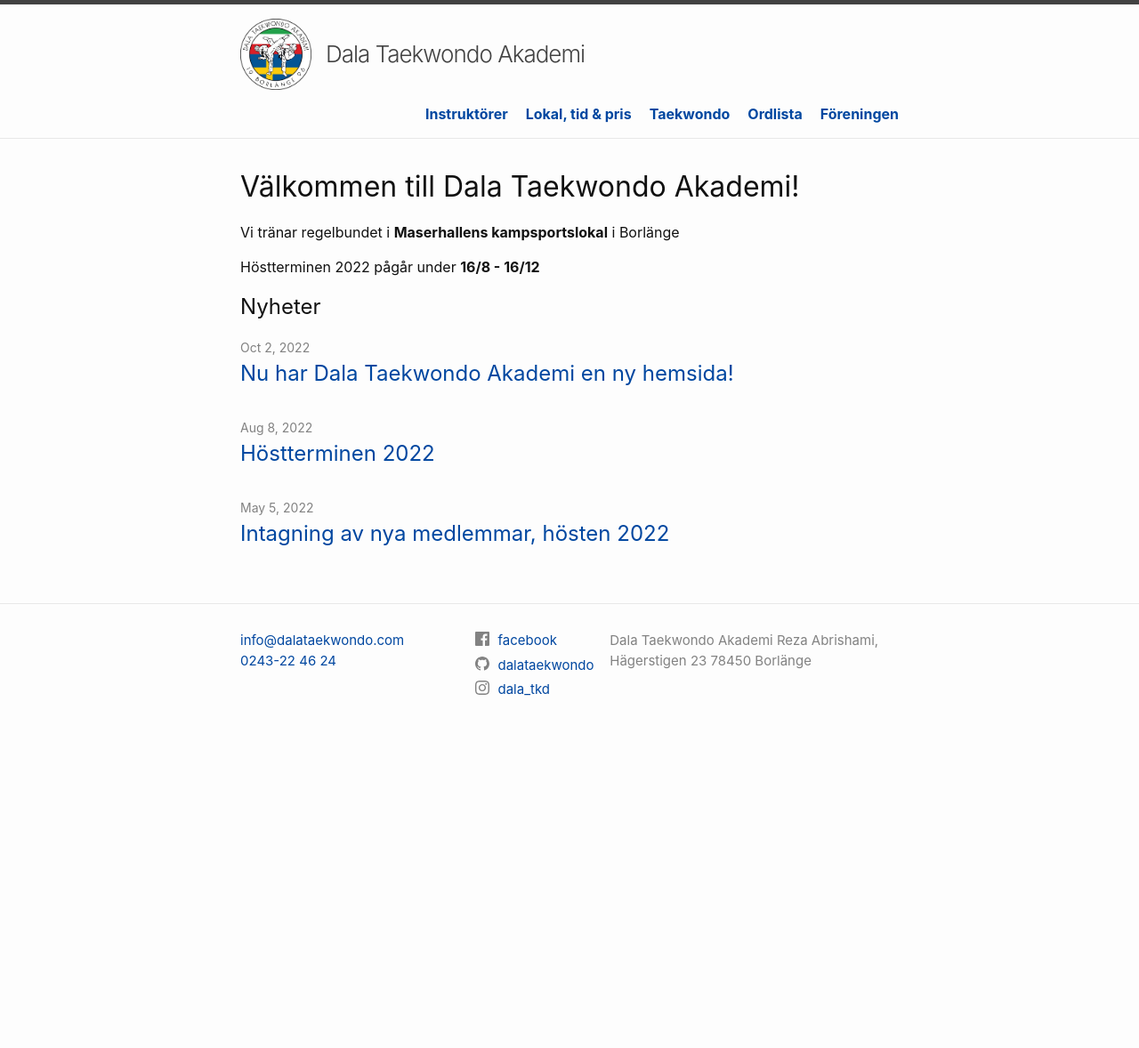
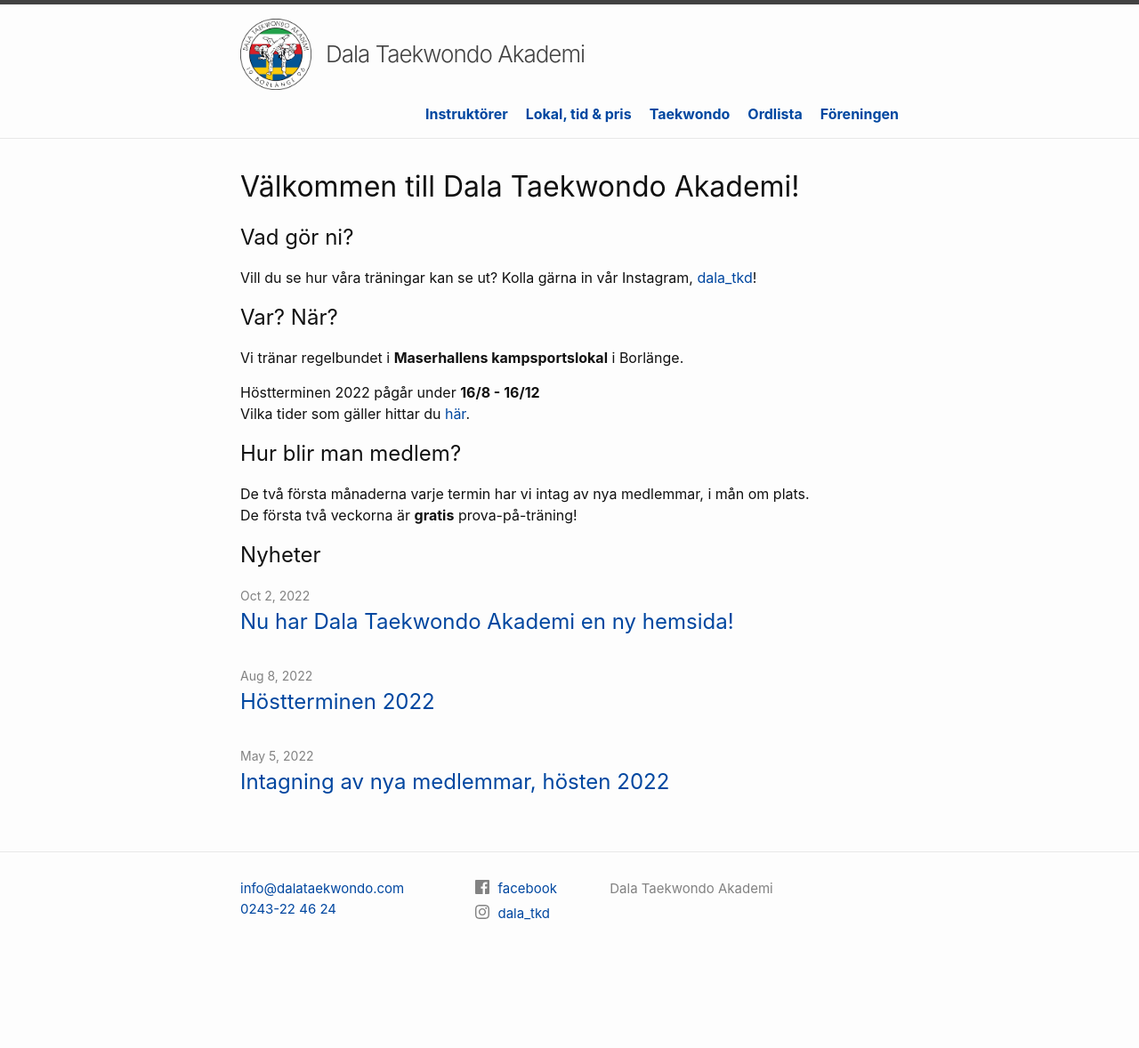
Before and after one commit to dalataekwondo/dalataekwondo.github.io, a Jekyll site: the page built from index.markdown, in a window 1280 px wide. Shown: the whole page at 89% size. Built offline with Jekyll 4.4.1, drawn with Linux system fonts in a browser that asks for light colours; before the commit the page ends 927 px from its top, so only the background shows below that.

Commit message:
more text on starting page

```diff
--- a/03.taekwondo.markdown
+++ b/03.taekwondo.markdown
@@ -146,7 +146,7 @@ resulterat i ett oavgjort resultat. Segrare är den som registrerats för först
 eller motståndaren erhållit -2 poäng för förbjuden handling. Vid 0-0 efter 4:e rondens slut utser
 matchdomaren tillsammans med kantdomarna vinnaren efter överlägsenhet som visats under 4:e ronden.
 
-#### OBS!
+#### Obs!
 
 Då en tävlande erhållit 10 varningar (Gam Jeum) eller när en tävlande eller coachen ignorerar eller
 bryter mot de grundläggande reglerna i en Taekwondotävling, kan matchdomaren förklara denne som
@@ -257,7 +257,8 @@ enskilde eleven, samt förmågan att använda dessa för att leva framgångsrikt
 
 > Klubblojalitet, lydnad och respekt mot föräldrar och instruktören samt respekt mot senior elever, uppriktighet mot vänner, mod i kamp och undvikande av onödigt våld.
 
-**OBS:**
+#### Obs!
+
 Taekwondo tar avstånd från oseriösa personer som sammanblandar och utnyttjar Taekwondos namn i
 samband med video och gatuvåld. Om någon har detta som målsättning för sin träning är han/hon inte
 välkommen i TKD familjen!!!
--- a/_config.yml
+++ b/_config.yml
@@ -26,12 +26,10 @@ author:
 
 description: > # this means to ignore newlines until "baseurl:"
   Dala Taekwondo Akademi
-  Reza Abrishami, Hägerstigen 23
-  78450 Borlänge
 baseurl: "" # the subpath of your site, e.g. /blog
 url: "" # the base hostname & protocol for your site, e.g. http://example.com
 instagram_username: dala_tkd
-github_username: dalataekwondo
+# github_username: dalataekwondo
 facebook_username: "100057487928855"
 facebook_displayname: facebook
 
--- a/index.markdown
+++ b/index.markdown
@@ -4,6 +4,18 @@ title: Välkommen till Dala Taekwondo Akademi!
 nonav: true
 ---
 
-Vi tränar regelbundet i **Maserhallens kampsportslokal** i Borlänge
+## Vad gör ni?
+
+Vill du se hur våra träningar kan se ut? Kolla gärna in vår Instagram, [{{ site.instagram_username| escape }}](https://instagram.com/dala_tkd)!
+
+## Var? När?
+
+Vi tränar regelbundet i **Maserhallens kampsportslokal** i Borlänge.
 
 Höstterminen 2022 pågår under **16/8 - 16/12**
+Vilka tider som gäller hittar du [här](/lokal-tid/#tid).
+
+## Hur blir man medlem?
+
+De två första månaderna varje termin har vi intag av nya medlemmar, i mån om plats.
+De första två veckorna är **gratis** prova-på-träning!
```
Also changed, not shown: 05.foreningen.markdown (+13 -14 lines), _posts/2022-05-05-intagning-hösten-2022.md (+1 -1 lines).
